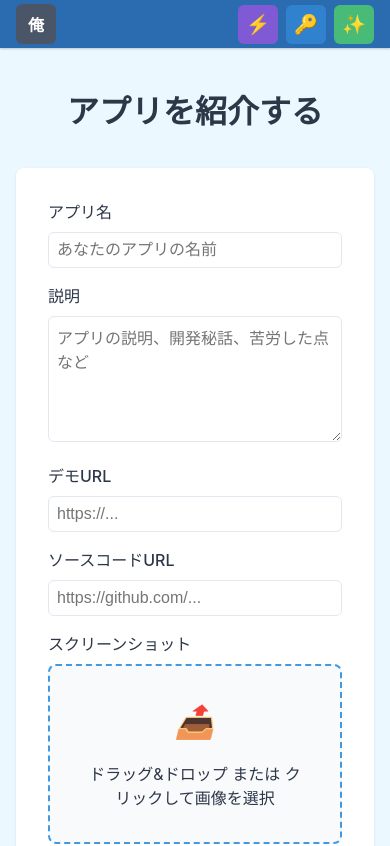
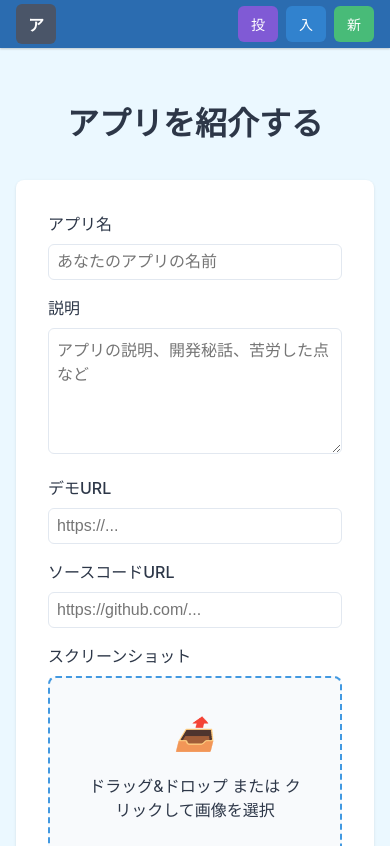
Before and after one commit to kenio12/MakeAndShowApp, a Vue app in the folder frontend/: page /post-app in a window 390 px wide. Shown: the top 846 px of the page. Built offline with nearby package versions, Linux system fonts and the light colour scheme.

Commit message:
なび　あいこん

```diff
--- a/frontend/src/App.vue
+++ b/frontend/src/App.vue
@@ -1,27 +1,100 @@
 <template>
-  <div id="app">
+  <div class="app-container">
+    <!-- ナビゲーションバーは常に表示 -->
     <Navbar />
+
+    <!-- メインコンテンツ部分 -->
     <main class="main-content">
-      <router-view></router-view>
+      <template v-if="!isLoading">
+        <router-view></router-view>
+      </template>
+      <div v-else class="loading-overlay">
+        <div class="loading-spinner"></div>
+      </div>
     </main>
   </div>
 </template>
 
 <script setup lang="ts">
+import { ref, onMounted } from 'vue'
+import { useAuthStore } from '@/stores/auth'
+import api from '@/utils/api'
 import Navbar from '@/components/Navbar.vue'
+
+const authStore = useAuthStore()
+const isLoading = ref(true)
+
+// ページ読み込み時にセッションを復元
+onMounted(async () => {
+  try {
+    const token = localStorage.getItem('token')
+    if (token) {
+      const response = await api.get('/api/auth/verify-session')
+      if (response.data.user) {
+        authStore.updateUser(response.data.user)
+        authStore.updateAuthenticated(true)
+      }
+    }
+  } catch (error) {
+    console.error('Session restoration failed:', error)
+    localStorage.removeItem('token')
+    authStore.updateUser(null)
+    authStore.updateAuthenticated(false)
+  } finally {
+    isLoading.value = false  // 処理完了後にローディングを終了
+  }
+})
 </script>
 
 <style>
-:root {
-  --navbar-height: 3rem;
+/* グローバルスタイル */
+body {
+  margin: 0;
+  padding: 0;
+  min-height: 100vh;
 }
+</style>
 
-#app {
+<style scoped>
+.app-container {
   min-height: 100vh;
+  display: flex;
+  flex-direction: column;
+  background-color: #EBF8FF;  /* 背景色を設定 */
 }
 
 .main-content {
-  padding-top: var(--navbar-height);  /* ナビバーの高さ分のパディング */
-  min-height: calc(100vh - var(--navbar-height));  /* 最小の高さを設定 */
+  padding-top: 60px;  /* marginからpaddingに変更 */
+  flex: 1;
+  width: 100%;
+  position: relative;
+  overflow-y: auto;  /* スクロール可能に */
+}
+
+.loading-overlay {
+  position: fixed;
+  top: 60px;
+  left: 0;
+  right: 0;
+  bottom: 0;
+  background: #EBF8FF;
+  display: flex;
+  justify-content: center;
+  align-items: center;
+  z-index: 9999;
+}
+
+.loading-spinner {
+  width: 50px;
+  height: 50px;
+  border: 5px solid #E2E8F0;
+  border-top: 5px solid #3182CE;
+  border-radius: 50%;
+  animation: spin 1s linear infinite;
+}
+
+@keyframes spin {
+  0% { transform: rotate(0deg); }
+  100% { transform: rotate(360deg); }
 }
 </style>
--- a/frontend/src/components/Navbar.vue
+++ b/frontend/src/components/Navbar.vue
@@ -5,38 +5,36 @@
         <span class="brand-text">
           <span class="brand-full-text">俺のアプリ</span>
           <button class="mobile-brand-btn">
-            <span class="mobile-brand-text">俺</span>
+            <span class="mobile-brand-text">ア</span>
           </button>
         </span>
       </router-link>
 
       <div class="nav-buttons">
-        <!-- 投稿ボタン（常に表示） -->
         <router-link to="/post-app">
           <button class="btn btn-primary">
             <span class="btn-text">アプリを投稿</span>
-            <span class="btn-icon">⚡</span>
+            <span class="mobile-text">投</span>
           </button>
         </router-link>
 
-        <!-- 認証関連のボタン -->
         <template v-if="authStore.isAuthenticated">
           <button @click="handleLogout" class="btn btn-red">
             <span class="btn-text">ログアウト</span>
-            <span class="btn-icon">🚪</span>
+            <span class="mobile-text">出</span>
           </button>
         </template>
         <template v-else>
           <router-link to="/login">
             <button class="btn btn-blue">
               <span class="btn-text">ログイン</span>
-              <span class="btn-icon">🔑</span>
+              <span class="mobile-text">入</span>
             </button>
           </router-link>
           <router-link to="/signup">
             <button class="btn btn-green">
               <span class="btn-text">新規登録</span>
-              <span class="btn-icon">✨</span>
+              <span class="mobile-text">新</span>
             </button>
           </router-link>
         </template>
@@ -297,4 +295,22 @@ const handleLogout = async () => {
     font-size: 1.2rem;
   }
 }
+
+.mobile-text {
+  display: none;
+}
+
+@media (max-width: 640px) {
+  .btn-text {
+    display: none;
+  }
+
+  .mobile-text {
+    display: block;
+  }
+
+  .btn-icon {
+    display: none;
+  }
+}
 </style>
--- a/frontend/src/pages/Home.vue
+++ b/frontend/src/pages/Home.vue
@@ -25,7 +25,7 @@
 
       <div v-if="authStore.isAuthenticated" class="account-actions">
         <button @click="handleDeleteAccount" class="delete-account-btn">
-          アカウントを完全に削除する
+          退会する
         </button>
       </div>
     </div>
@@ -216,29 +216,31 @@ const handleDeleteAccount = async () => {
 .account-actions {
   margin-top: 4rem;
   padding: 2rem 0;
-  text-align: center;
+  text-align: right;
   border-top: 1px solid #E2E8F0;
 }
 
 .delete-account-btn {
   background: none;
   border: none;
-  color: #A0AEC0;
-  font-size: 0.875rem;
+  color: #718096;
+  font-size: 0.8rem;
   padding: 0.5rem 1rem;
   cursor: pointer;
   transition: all 0.2s;
+  opacity: 0.85;
 }
 
 .delete-account-btn:hover {
   color: #E53E3E;
   text-decoration: underline;
+  opacity: 1;
 }
 
 @media (max-width: 640px) {
   .account-actions {
     margin-top: 3rem;
-    padding: 1.5rem 0;
+    padding: 1.5rem 0.5rem;
   }
 
   .delete-account-btn {
```
Also changed, not shown: 1 other file (tests, documents, lock files or other folders).
